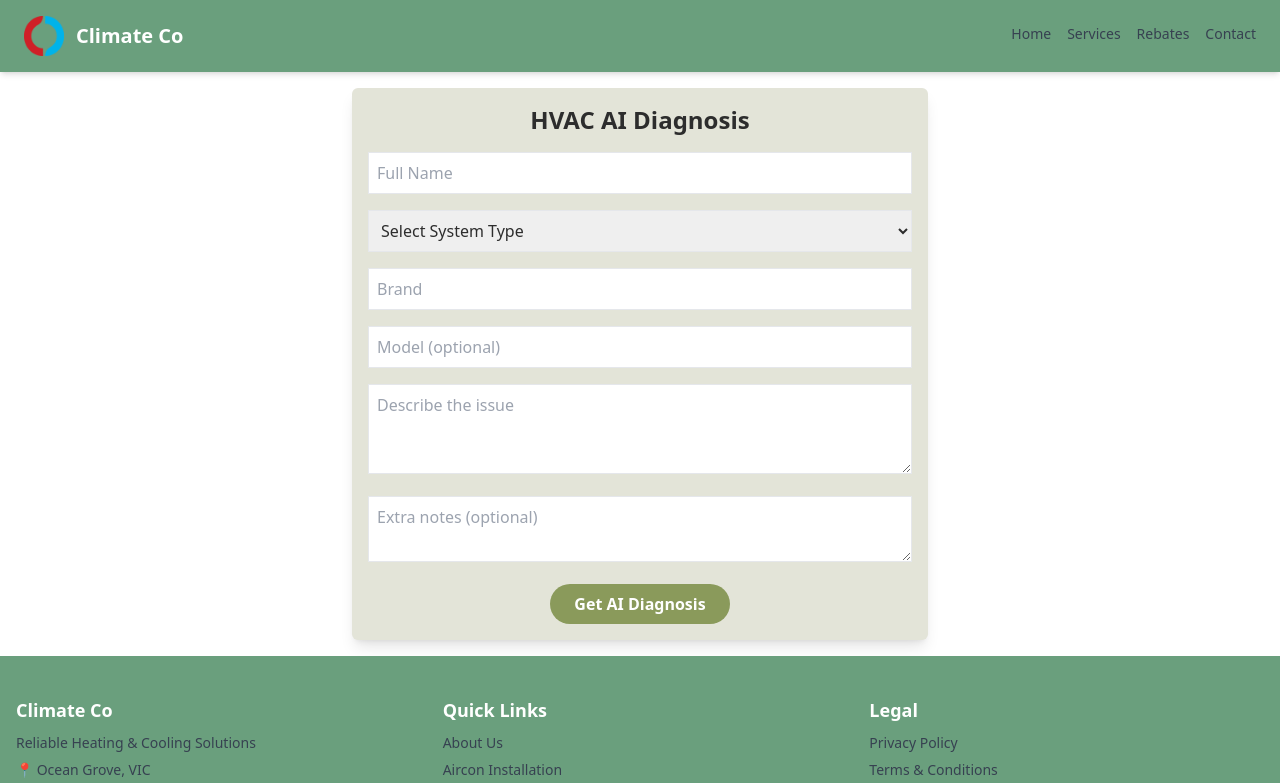
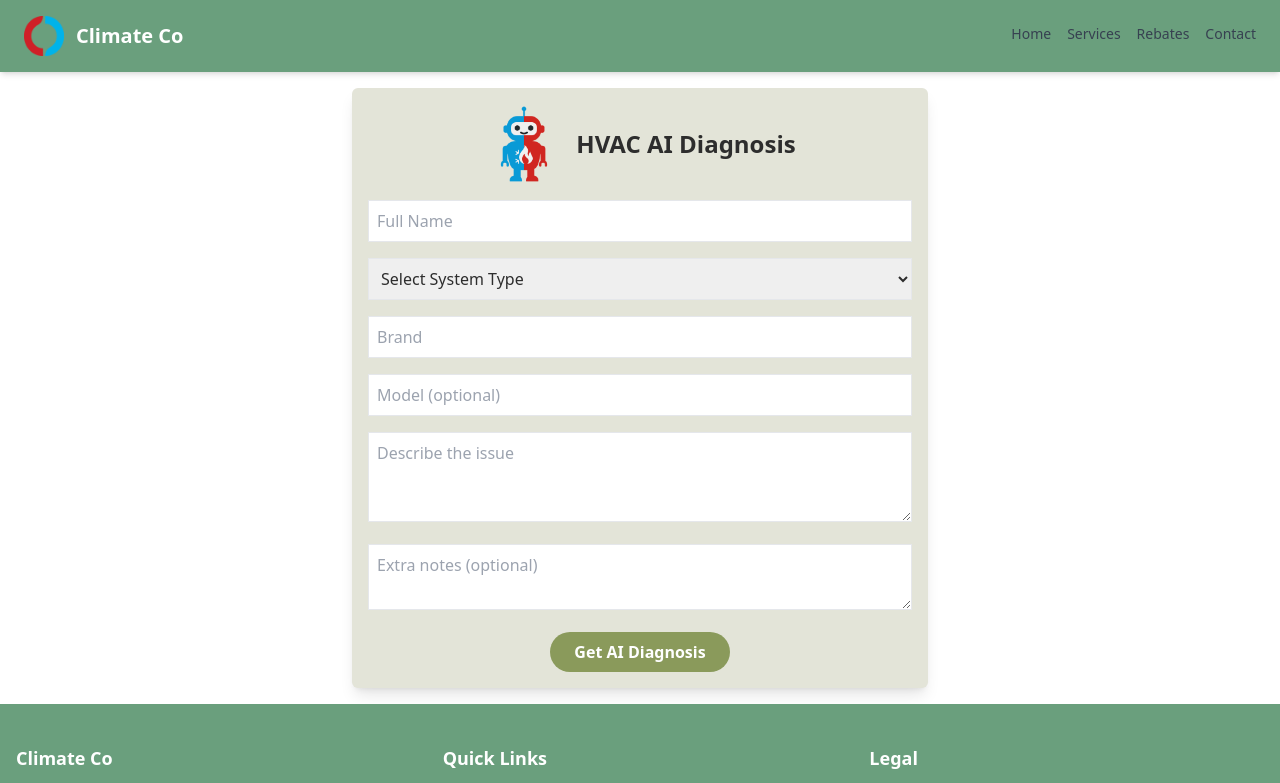
Before and after one commit to dee-k26/climate-co-vrt, a React (Vite) app: page /diagnose in a window 1280 px wide. Shown: the top 783 px of the page. Built offline with nearby package versions, Linux system fonts and the light colour scheme.

Commit message:
add ai logo

```diff
--- a/src/components/chat-diagnosis.jsx
+++ b/src/components/chat-diagnosis.jsx
@@ -97,7 +97,14 @@ export default function ChatDiagnosis() {
 
       <div className="body p-4">
         <div className="max-w-xl mx-auto p-4 shadow-lg rounded-md bg-secondary">
-          <h1 className="text-2xl font-bold mb-4">HVAC AI Diagnosis</h1>
+          <div className="flex items-center gap-3 mb-4 justify-center">
+            <img
+              src="/ai-logo512.png"
+              alt="AI Logo"
+              className="w-14 h-14 md:w-20 md:h-20"
+            />
+            <h1 className="text-xl md:text-2xl font-bold">HVAC AI Diagnosis</h1>
+          </div>
 
           {step === 1 && (
             <div className="space-y-4">
```
